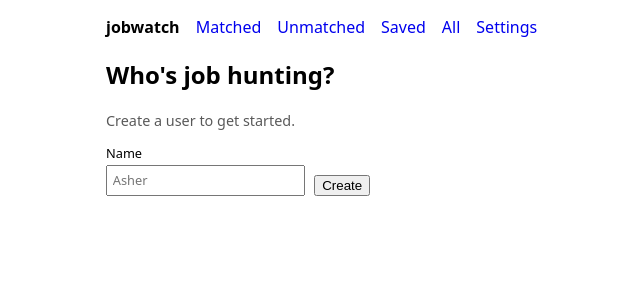
After one commit to AsherFoster/jobwatch, a FastAPI app: template src/jobwatch/web/templates/users.html in a window 1280 px wide. The commit adds this page. Shown: the top 300 px of the page, without its empty margins (54-694 px from the left). Run offline with FastAPI, Linux system fonts and the light colour scheme; the template is opened without the code that fills it, so the values that code supplies are empty; parts of the project's set-up code (start-up, migrations or seed data) failed here and were passed over.

Commit message:
Require a selected user; add /users pick-or-create page
The user_nav dict dependency becomes a required UserDep resolving the
user_id cookie to a User. Without a valid cookie, a NoUserSelected
handler redirects to /users, where you pick an existing user or create
one (which also selects it). Criteria saves and reassessments now always
have a concrete user.

Co-Authored-By: Claude Fable 5 <noreply@anthropic.com>

```diff
--- a/src/jobwatch/web/app.py
+++ b/src/jobwatch/web/app.py
@@ -14,7 +14,6 @@ from fastapi.templating import Jinja2Templates
 from sqlalchemy import select, update
 from sqlalchemy.orm import Session, selectinload
 
-from jobwatch.criteria import set_criteria_text
 from jobwatch.db import get_session
 from jobwatch.llm import make_llm_client
 from jobwatch.models import (
@@ -45,33 +44,62 @@ def get_job(job_id: int, session: SessionDep) -> Job:
 JobDep = Annotated[Job, Depends(get_job)]
 
 
-def user_nav(request: Request, session: SessionDep) -> dict:
-    """Template context for the nav user dropdown: all users plus the one
-    selected via the user_id cookie (first user if unset or stale)."""
-    users = session.scalars(select(User).order_by(User.id)).all()
-    selected = request.cookies.get("user_id", "")
-    current = next(
-        (u for u in users if selected.isdigit() and u.id == int(selected)),
-        users[0] if users else None,
-    )
-    return {"users": users, "current_user": current}
+class NoUserSelected(Exception):
+    """No valid user_id cookie; the visitor must pick or create a user first."""
 
 
-UserNavDep = Annotated[dict, Depends(user_nav)]
+def get_current_user(request: Request, session: SessionDep) -> User:
+    """The user selected via the user_id cookie. Every page except /users
+    requires one; without it the NoUserSelected handler redirects there."""
+    selected = request.cookies.get("user_id", "")
+    if selected.isdigit() and (user := session.get(User, int(selected))):
+        return user
+    raise NoUserSelected
+
+
+UserDep = Annotated[User, Depends(get_current_user)]
+
+
+def nav_context(session: Session, user: User) -> dict:
+    """Template context for the nav user dropdown."""
+    return {"user": user, "users": session.scalars(select(User).order_by(User.id)).all()}
 
 
 app = FastAPI(title="jobwatch")
 
 
+@app.exception_handler(NoUserSelected)
+def redirect_to_user_picker(request: Request, exc: NoUserSelected):
+    return RedirectResponse("/users", status_code=303)
+
+
+@app.get("/users", response_class=HTMLResponse)
+def pick_user(request: Request, session: SessionDep):
+    users = session.scalars(select(User).order_by(User.id)).all()
+    return templates.TemplateResponse(request, "users.html", {"users": users})
+
+
+@app.post("/users")
+def create_user(session: SessionDep, name: Annotated[str, Form(min_length=1)]):
+    user = User(name=name)
+    session.add(user)
+    session.commit()
+    response = RedirectResponse("/", status_code=303)
+    response.set_cookie("user_id", str(user.id))
+    return response
+
+
 @app.post("/user")
 def select_user(request: Request, user_id: Annotated[int, Form()]):
-    response = RedirectResponse(request.headers.get("referer", "/"), status_code=303)
+    referer = request.headers.get("referer", "")
+    target = "/" if referer.endswith("/users") else referer or "/"
+    response = RedirectResponse(target, status_code=303)
     response.set_cookie("user_id", str(user_id))
     return response
 
 
 @app.get("/", response_class=HTMLResponse)
-def list_jobs(request: Request, session: SessionDep, user_nav: UserNavDep, show: str = "matched"):
+def list_jobs(request: Request, session: SessionDep, user: UserDep, show: str = "matched"):
     query = (
         select(Job)
         .options(
@@ -99,13 +127,15 @@ def list_jobs(request: Request, session: SessionDep, user_nav: UserNavDep, show:
     return templates.TemplateResponse(
         request,
         "jobs.html",
-        {"jobs": jobs, "show": show, **user_nav},
+        {"jobs": jobs, "show": show, **nav_context(session, user)},
     )
 
 
 @app.get("/jobs/{job_id}", response_class=HTMLResponse)
-def job_detail(request: Request, job: JobDep, user_nav: UserNavDep):
-    return templates.TemplateResponse(request, "job.html", {"job": job, **user_nav})
+def job_detail(request: Request, job: JobDep, session: SessionDep, user: UserDep):
+    return templates.TemplateResponse(
+        request, "job.html", {"job": job, **nav_context(session, user)}
+    )
 
 
 @app.put("/jobs/{job_id}/rating")
@@ -139,18 +169,17 @@ def mark_applied(request: Request, job: JobDep, session: SessionDep):
 
 
 @app.post("/jobs/{job_id}/reassess")
-async def reassess(job: JobDep, session: SessionDep, user_nav: UserNavDep):
+async def reassess(job: JobDep, session: SessionDep, user: UserDep):
     if assessment := job.active_assessment:
         assessment.invalidated_at = utcnow()
         session.expire(job, ["active_assessment"])
 
-    user = user_nav["current_user"]
     llm = make_llm_client()
     await assess_single(
         session,
         llm,
         job,
-        criteria_text=user.criteria_text if user else "",
+        criteria_text=user.criteria_text,
     )
 
     session.commit()
@@ -158,18 +187,16 @@ async def reassess(job: JobDep, session: SessionDep, user_nav: UserNavDep):
 
 
 @app.get("/settings", response_class=HTMLResponse)
-def settings(request: Request, session: SessionDep, user_nav: UserNavDep, saved: str = ""):
+def settings(request: Request, session: SessionDep, user: UserDep, saved: str = ""):
     return templates.TemplateResponse(
         request,
         "settings.html",
         {
-            "criteria_text": user_nav["current_user"].criteria_text
-            if user_nav["current_user"]
-            else "",
+            "criteria_text": user.criteria_text,
             "searches": session.scalars(select(UserSearch).order_by(UserSearch.id)).all(),
             "saved": saved,
             "show": "settings",
-            **user_nav,
+            **nav_context(session, user),
         },
     )
 
@@ -180,8 +207,9 @@ def criteria_redirect():
 
 
 @app.post("/settings/criteria")
-def save_criteria(session: SessionDep, user_nav: UserNavDep, text: str = Form("")):
-    set_criteria_text(session, text, user=user_nav["current_user"])
+def save_criteria(session: SessionDep, user: UserDep, text: str = Form("")):
+    user.criteria_text = text
+    session.commit()
     return RedirectResponse("/settings?saved=criteria", status_code=303)
 
 
@@ -206,9 +234,8 @@ UserSearchDep = Annotated[UserSearch, Depends(get_user_search)]
 
 
 @app.post("/settings/searches")
-def add_search(session: SessionDep, search: SearchFormDep, user_nav: UserNavDep):
-    if user := user_nav["current_user"]:
-        search.user_id = user.id
+def add_search(session: SessionDep, search: SearchFormDep, user: UserDep):
+    search.user_id = user.id
     session.add(search)
     session.commit()
     return RedirectResponse("/settings?saved=searches", status_code=303)
--- a/src/jobwatch/web/templates/base.html
+++ b/src/jobwatch/web/templates/base.html
@@ -30,6 +30,8 @@
     .search-form input[type="number"] { width: 6rem; }
     .user-select { margin-left: auto; }
     .user-select select { font: inherit; padding: 0.2rem; }
+    .user-picker { display: flex; gap: 0.6rem; flex-wrap: wrap; }
+    .user-picker button { font: inherit; padding: 0.5rem 1.2rem; cursor: pointer; }
   </style>
 </head>
 <body>
@@ -40,14 +42,15 @@
     <a href="/?show=saved" class="{{ 'active' if show == 'saved' else '' }}">Saved</a>
     <a href="/?show=all" class="{{ 'active' if show == 'all' else '' }}">All</a>
     <a href="/settings" class="{{ 'active' if show == 'settings' else '' }}">Settings</a>
-    {% if users %}
+    {% if users and user %}
     <form method="post" action="/user" class="user-select">
       <select name="user_id" onchange="this.form.submit()">
-        {% for user in users %}
-        <option value="{{ user.id }}" {{ 'selected' if current_user and user.id == current_user.id }}>{{ user.name }}</option>
+        {% for u in users %}
+        <option value="{{ u.id }}" {{ 'selected' if u.id == user.id }}>{{ u.name }}</option>
         {% endfor %}
       </select>
     </form>
+    <a href="/users" title="Add user">+</a>
     {% endif %}
   </nav>
   {% block content %}{% endblock %}
--- /dev/null
+++ b/src/jobwatch/web/templates/users.html
@@ -0,0 +1,22 @@
+{% extends "base.html" %}
+{% block title %}Users · jobwatch{% endblock %}
+{% block content %}
+<h2>Who's job hunting?</h2>
+{% if users %}
+<div class="user-picker">
+  {% for u in users %}
+  <form method="post" action="/user">
+    <input type="hidden" name="user_id" value="{{ u.id }}">
+    <button type="submit">{{ u.name }}</button>
+  </form>
+  {% endfor %}
+</div>
+<h3>New user</h3>
+{% else %}
+<p class="muted">Create a user to get started.</p>
+{% endif %}
+<form method="post" action="/users" class="search-form">
+  <label>Name <input name="name" placeholder="Asher" required></label>
+  <button type="submit">Create</button>
+</form>
+{% endblock %}
```
Also changed, not shown: src/jobwatch/criteria.py (+1 -17 lines), src/jobwatch/pipeline_test.py (+11 -3 lines), src/jobwatch/web/app_test.py (+45 -6 lines).
